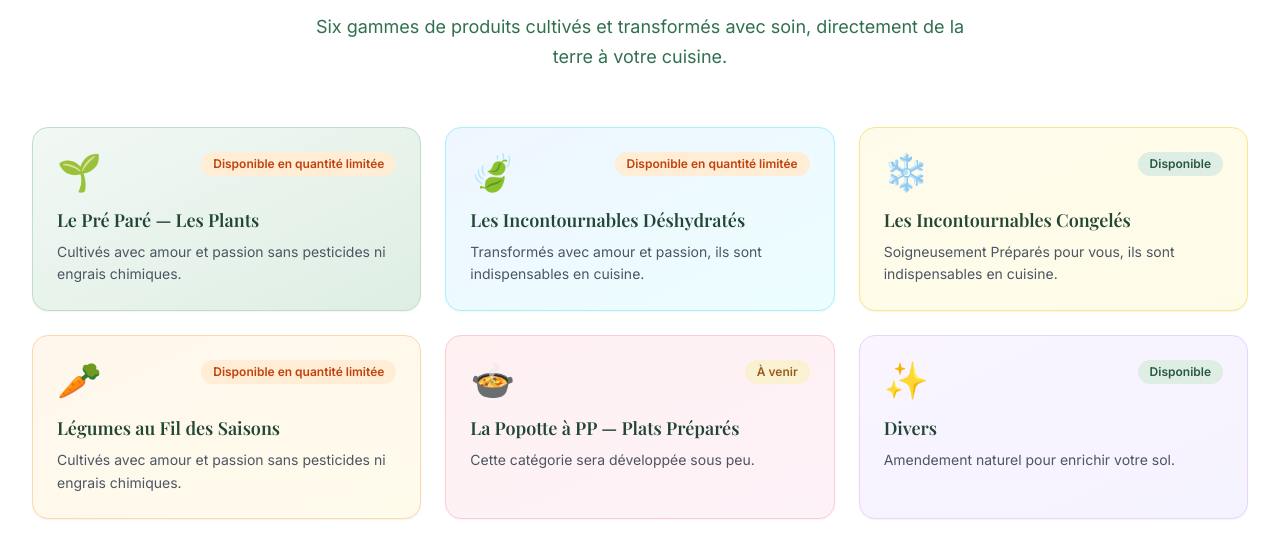
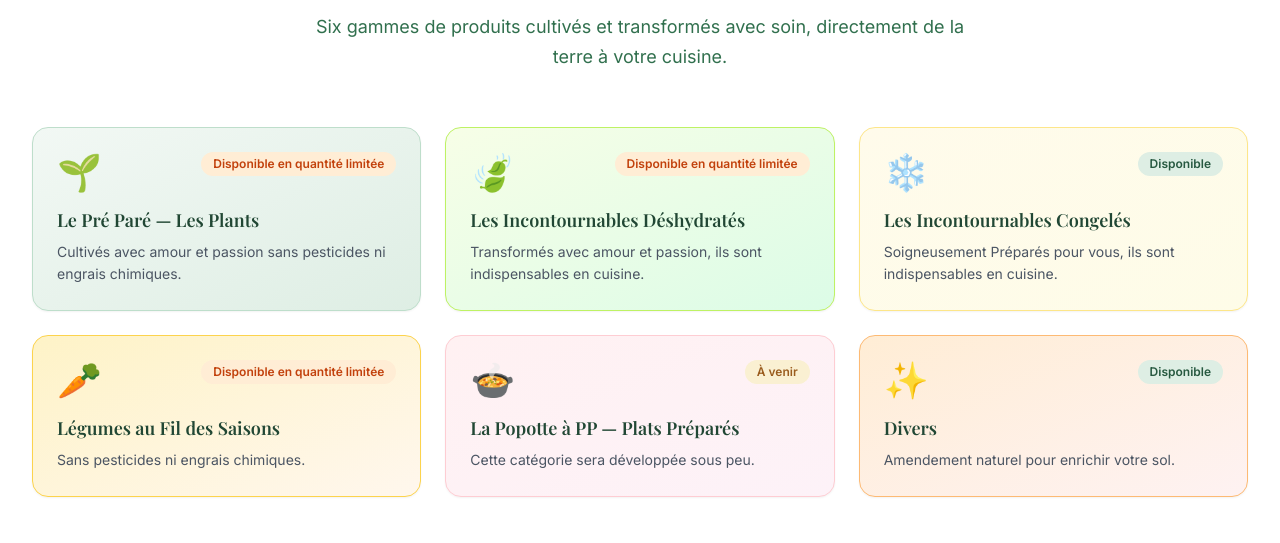
Before and after one commit to LePingouins/Le-Pr-Par-, a React (Vite) app: page / in a window 1280 px wide. Shown: the part 1784-2327 px from the top of the page. Built offline with nearby package versions, Linux system fonts and the light colour scheme; a web font is replaced by a local one.

Commit message:
Added fix

```diff
--- a/src/pages/Home.jsx
+++ b/src/pages/Home.jsx
@@ -15,19 +15,19 @@ function FeatureCard({ icon, title, text }) {
 function CategoryCard({ cat, langProducts, idx }) {
   const gradients = [
     'from-garden-50 to-garden-100',
-    'from-blue-50 to-cyan-50',
+    'from-lime-50 to-green-100',
     'from-amber-50 to-yellow-50',
-    'from-orange-50 to-amber-50',
+    'from-amber-100 to-orange-50',
     'from-rose-50 to-pink-50',
-    'from-purple-50 to-violet-50',
+    'from-orange-100 to-red-50',
   ]
   const borders = [
     'border-garden-200',
-    'border-cyan-200',
+    'border-lime-300',
     'border-amber-200',
-    'border-orange-200',
+    'border-amber-300',
     'border-rose-200',
-    'border-purple-200',
+    'border-orange-300',
   ]
 
   return (
--- a/src/translations.js
+++ b/src/translations.js
@@ -287,8 +287,8 @@ export const translations = {
           name: 'Légumes au Fil des Saisons',
           tag: 'available',
           limited: true,
-          description: 'Cultivés avec amour et passion sans pesticides ni engrais chimiques.',
-          detail: 'Des légumes frais récoltés à pleine maturité. Livraison dans un rayon de 10 km de Senneville. Ramassage disponible sur place.',
+          description: 'Sans pesticides ni engrais chimiques.',
+          detail: 'Des légumes frais récoltés à pleine maturité. Livraison dans un rayon de 5 km de Senneville et de Sainte-Anne-de-Bellevue, frais de livraison de 5$ applicable, minimum de commande de 30$. Ramassage disponible sur place.',
           items: [
             {
               name: 'Le Sac Frais du Jour',
@@ -364,7 +364,7 @@ export const translations = {
         'Titulaire d\'un certificat en horticulture et gestion des espaces verts je me spécialise depuis plus de 20 ans dans la création de potagers et dans l\'aménagement et l\'entretien de végétaux de toute sorte.',
         'Passionnée de jardinage, d\'alimentation et de cuisine, je rêve depuis longtemps d\'un projet qui mette en relation toutes les passions de ma vie.',
         'Mes expériences passées m\'ont apporté beaucoup de connaissances, m\'ont fait rencontrer des gens formidables et m\'ont fait participer à différents projets enrichissants.',
-        'Aujourd\'hui je veux partager ce qui me rend heureuse et faire vivre une expérience au rapport qualité prix imbattable.',
+        'Aujourd\'hui je veux partager ce qui me rend heureuse et faire vivre une expérience audacieuse à vos papilles.',
         'Nous produisons de façon écologique et responsable.',
       ],
       values: {
@@ -710,8 +710,8 @@ export const translations = {
           name: 'Seasonal Vegetables',
           tag: 'available',
           limited: true,
-          description: 'Grown with love and passion — no pesticides or chemical fertilizers.',
-          detail: 'Fresh vegetables harvested at peak ripeness. Delivery within 10 km of Senneville. On-site pickup also available.',
+          description: 'No pesticides or chemical fertilizers.',
+          detail: 'Fresh vegetables harvested at peak ripeness. Delivery within 5 km of Senneville and Sainte-Anne-de-Bellevue, $5 delivery fee applies, minimum order of $30. On-site pickup also available.',
           items: [
             {
               name: 'Fresh Bag of the Day',
@@ -787,7 +787,7 @@ export const translations = {
         'Holder of a certificate in horticulture and green space management, I have specialized for over 20 years in the creation of vegetable gardens and in the planning and maintenance of all types of plants.',
         'Passionate about gardening, nutrition, and cooking, I have long dreamed of a project that brings all of my passions together in one place.',
         'My past experiences have brought me a wealth of knowledge, led me to meet wonderful people, and allowed me to participate in various enriching projects.',
-        'Today I want to share what makes me happy and offer an experience with unbeatable value for money.',
+        'Today I want to share what makes me happy and offer an experience bold enough to awaken your taste buds.',
         'We produce in an ecological and responsible way.',
       ],
       values: {
```
